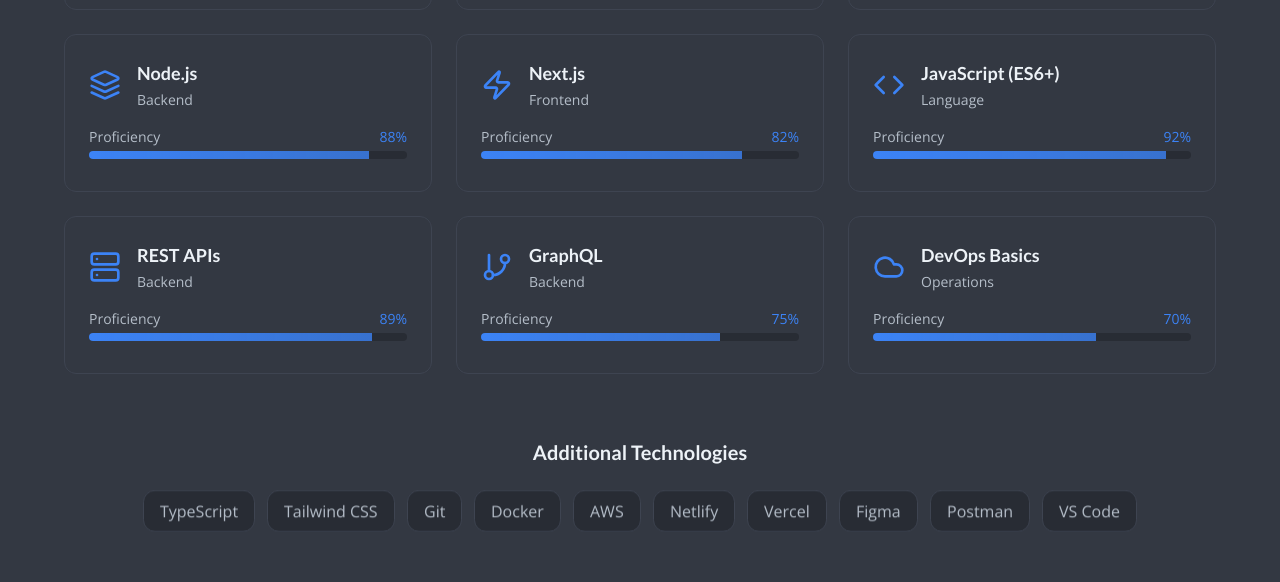
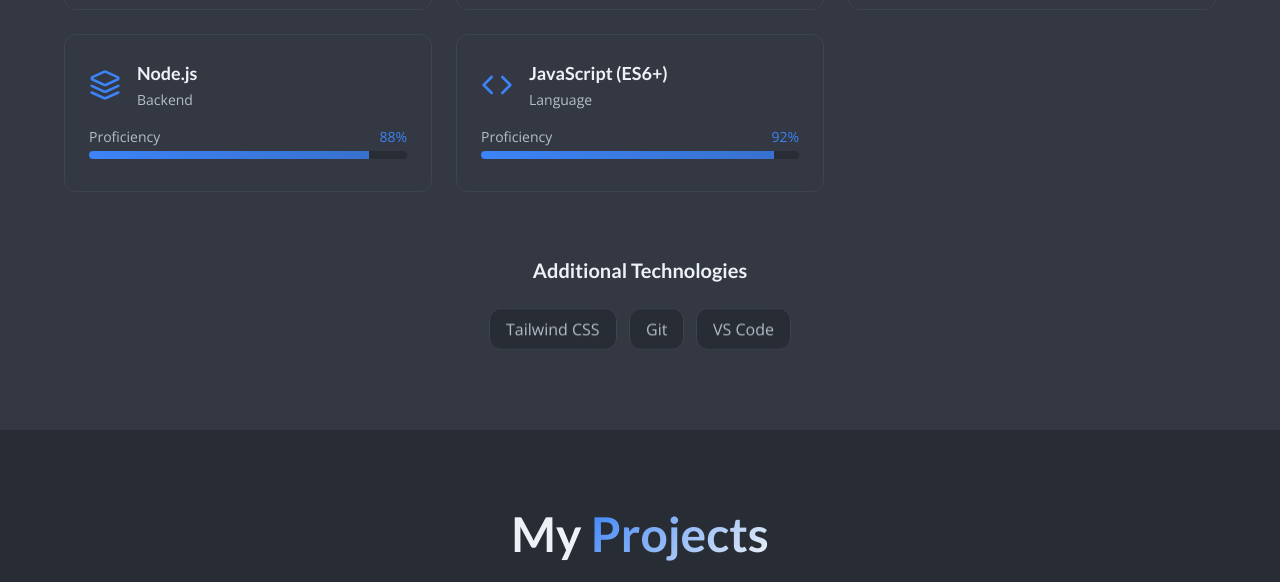
Before and after one commit to pralhad-69/portfolio, a React (Vite) app: page / in a window 1280 px wide. Shown: the part 2034-2616 px from the top of the page. Built offline with nearby package versions, Linux system fonts and the light colour scheme.

Commit message:
Update Skills.tsx

```diff
--- a/client/components/sections/Skills.tsx
+++ b/client/components/sections/Skills.tsx
@@ -37,35 +37,12 @@
       level: 88,
     },
     {
-      name: "Next.js",
-      icon: <Zap size={32} />,
-      category: "Frontend",
-      level: 82,
-    },
-    {
       name: "JavaScript (ES6+)",
       icon: <Code size={32} />,
       category: "Language",
       level: 92,
     },
-    {
-      name: "REST APIs",
-      icon: <Server size={32} />,
-      category: "Backend",
-      level: 89,
-    },
-    {
-      name: "GraphQL",
-      icon: <GitBranch size={32} />,
-      category: "Backend",
-      level: 75,
-    },
-    {
-      name: "DevOps Basics",
-      icon: <Cloud size={32} />,
-      category: "Operations",
-      level: 70,
-    },
+
   ];
 
   const categories = [
@@ -148,15 +125,8 @@
           </h3>
           <div className="flex flex-wrap justify-center gap-3">
             {[
-              "TypeScript",
               "Tailwind CSS",
               "Git",
-              "Docker",
-              "AWS",
-              "Netlify",
-              "Vercel",
-              "Figma",
-              "Postman",
               "VS Code",
             ].map((tech, index) => (
               <span
```
